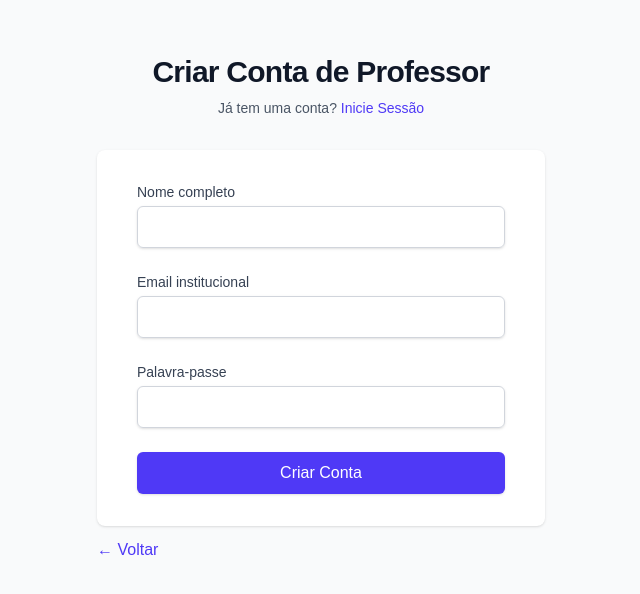
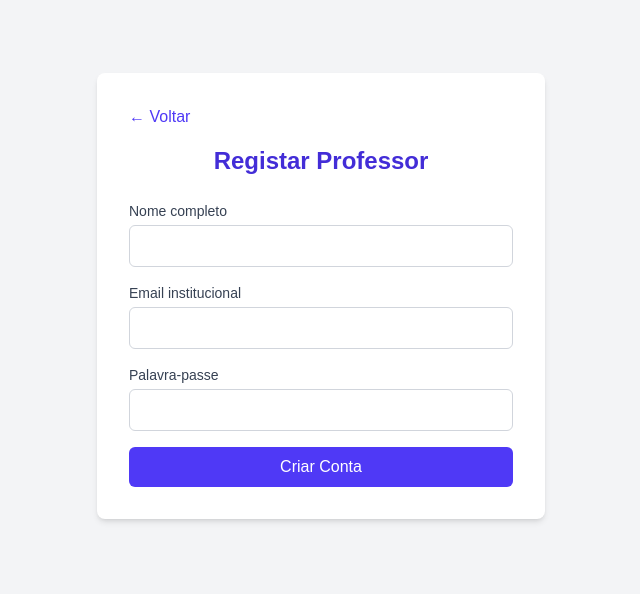
Before and after one commit to rjoreis/classbridge, a Next.js app: page /signup in a window 1280 px wide. Shown: the part 104-698 px from the top of the page, without its empty margins (319-959 px from the left). Built offline with nearby package versions, Linux system fonts and the light colour scheme.

Commit message:
Development of signup page and supabase api

```diff
--- /dev/null
+++ b/app/api/teacher-signup/route.ts
@@ -0,0 +1,41 @@
+import { NextResponse } from 'next/server';
+import { createClient } from '@supabase/supabase-js';
+
+const supabaseAdmin = createClient(
+  process.env.NEXT_PUBLIC_SUPABASE_URL!,
+  process.env.SUPABASE_SERVICE_ROLE_KEY!
+);
+
+export async function POST(req: Request) {
+  const { email, password, fullName } = await req.json();
+
+  const domain = email.split('@')[1];
+
+  // Check if the domain is in the allowed list
+  const { data: allowed, error } = await supabaseAdmin
+    .from('allowed_domains')
+    .select('domain')
+    .eq('domain', domain)
+    .single();
+
+  if (error || !allowed) {
+    return NextResponse.json({ error: 'Domínio não permitido.' }, { status: 403 });
+  }
+
+  // Create the user using the Admin API
+  const { data: user, error: createError } = await supabaseAdmin.auth.admin.createUser({
+    email,
+    password,
+    email_confirm: true,
+    user_metadata: {
+      fullName,
+      role: 'teacher'
+    }
+  });
+
+  if (createError) {
+    return NextResponse.json({ error: createError.message }, { status: 500 });
+  }
+
+  return NextResponse.json({ message: 'User created', user });
+}
--- /dev/null
+++ b/app/lib/supabaseClient.ts
@@ -0,0 +1,7 @@
+// lib/supabaseClient.ts
+import { createClient } from '@supabase/supabase-js';
+
+const supabaseUrl = 'https://ghhuiockncyggmpxckxb.supabase.co';
+const supabaseKey = 'eyJhbGciOiJIUzI1NiIsInR5cCI6IkpXVCJ9.eyJpc3MiOiJzdXBhYmFzZSIsInJlZiI6ImdoaHVpb2NrbmN5Z2dtcHhja3hiIiwicm9sZSI6ImFub24iLCJpYXQiOjE3NDY0NjYwNDUsImV4cCI6MjA2MjA0MjA0NX0._Vrfv83erzgmvwtYdzBblUXssNJVhloQVI9eDppv15Q';
+
+export const supabase = createClient(supabaseUrl, supabaseKey);
--- a/app/signup/page.tsx
+++ b/app/signup/page.tsx
@@ -1,103 +1,106 @@
-// app/signup/page.tsx
-'use client';
+"use client";
 
-import Link from 'next/link';
-import React from 'react';
+import { useState } from "react";
+import Link from "next/link";
+import { signupTeacher } from "@/utils/signupTeacher";
 
 export default function SignupPage() {
+  const [fullName, setFullName] = useState("");
+  const [email, setEmail] = useState("");
+  const [password, setPassword] = useState("");
+  const [message, setMessage] = useState("");
+  const [error, setError] = useState("");
+  const [loading, setLoading] = useState(false);
+
+  const handleSubmit = async (e: React.FormEvent) => {
+    e.preventDefault();
+    setMessage("");
+    setError("");
+    setLoading(true);
+
+    try {
+      const res = await signupTeacher({ fullName, email, password });
+      setMessage("Conta criada com sucesso!");
+      setFullName("");
+      setEmail("");
+      setPassword("");
+    } catch (err: any) {
+      setError(err.message || "Erro ao criar conta.");
+    } finally {
+      setLoading(false);
+    }
+  };
+
   return (
-    <div className="min-h-screen bg-gray-50 flex flex-col justify-center px-6 py-12 lg:px-8">
-      <div className="sm:mx-auto sm:w-full sm:max-w-md">
-        <h2 className="mt-6 text-center text-3xl font-bold tracking-tight text-gray-900">
-          Criar Conta de Professor
-        </h2>
-        <p className="mt-2 text-center text-sm text-gray-600">
-          Já tem uma conta?{' '}
-          <Link href="/login" className="font-medium text-indigo-600 hover:text-indigo-500">
-            Inicie Sessão
+    <div className="min-h-screen flex items-center justify-center bg-gray-100 px-4">
+      <div className="bg-white shadow-md rounded-lg p-8 max-w-md w-full">
+        {/* Voltar button */}
+        <div className="mb-4">
+          <Link href="/" className="text-indigo-600 hover:underline">
+            &larr; Voltar
           </Link>
-        </p>
         </div>
 
-      <div className="mt-8 sm:mx-auto sm:w-full sm:max-w-md">
-        <div className="bg-white py-8 px-6 shadow rounded-lg sm:px-10">
-        <form
-          className="space-y-6"
-          onSubmit={(e) => {
-            e.preventDefault();
-            const form = e.currentTarget;
-            const formData = new FormData(form);
-            const name = formData.get('name');
-            const email = formData.get('email');
-            const password = formData.get('password');
+        <h1 className="text-2xl font-semibold mb-6 text-center text-indigo-700">
+          Registar Professor
+        </h1>
 
-            // For now, just log them (remove later)
-            console.log({ name, email, password });
-
-            // You will replace this with your API/database call
-          }}
-        >
+        <form onSubmit={handleSubmit} className="space-y-4">
           <div>
-              <label htmlFor="name" className="block text-sm font-medium text-gray-700">
+            <label htmlFor="fullName" className="block text-sm font-medium text-gray-700">
               Nome completo
             </label>
-              <div className="mt-1">
             <input
-                  id="name"
-                  name="name"
               type="text"
-                  autoComplete="name"
+              id="fullName"
+              className="mt-1 w-full border text-gray-700 border-gray-300 rounded-md p-2 focus:outline-none focus:ring-2 focus:ring-indigo-500"
+              value={fullName}
+              onChange={(e) => setFullName(e.target.value)}
               required
-                  className="w-full border border-gray-300 rounded-md shadow-sm px-3 py-2"
             />
-              </div>
           </div>
 
           <div>
             <label htmlFor="email" className="block text-sm font-medium text-gray-700">
               Email institucional
             </label>
-              <div className="mt-1">
             <input
+              type="email"
               id="email"
-                  name="email"
-                  type="email"
-                  autoComplete="email"
+              className="mt-1 w-full border text-gray-700 border-gray-300 rounded-md p-2 focus:outline-none focus:ring-2 focus:ring-indigo-500"
+              value={email}
+              onChange={(e) => setEmail(e.target.value)}
               required
-                  className="w-full border border-gray-300 rounded-md shadow-sm px-3 py-2"
             />
-              </div>
           </div>
 
           <div>
             <label htmlFor="password" className="block text-sm font-medium text-gray-700">
               Palavra-passe
             </label>
-              <div className="mt-1">
             <input
+              type="password"
               id="password"
-                  name="password"
-                  type="password"
-                  autoComplete="new-password"
+              className="mt-1 w-full border text-gray-700 border-gray-300 rounded-md p-2 focus:outline-none focus:ring-2 focus:ring-indigo-500"
+              value={password}
+              onChange={(e) => setPassword(e.target.value)}
               required
-                  className="w-full border border-gray-300 rounded-md shadow-sm px-3 py-2"
             />
           </div>
-            </div>
 
-            <div>
           <button
             type="submit"
-                className="w-full flex justify-center py-2 px-4 border border-transparent rounded-md shadow-sm text-white bg-indigo-600 hover:bg-indigo-700"
+            disabled={loading}
+            className={`w-full p-2 rounded-md transition text-white ${
+              loading ? "bg-indigo-300 cursor-not-allowed" : "bg-indigo-600 hover:bg-indigo-700"
+            }`}
           >
-                Criar Conta
+            {loading ? "A criar conta..." : "Criar Conta"}
           </button>
-            </div>
         </form>
-        </div>
-        <div className="mt-3">
-            <Link href="/" className="text-indigo-600 hover:underline">&larr; Voltar</Link>
-        </div>
+
+        {message && <p className="text-green-600 mt-4 text-center">{message}</p>}
+        {error && <p className="text-red-600 mt-4 text-center">{error}</p>}
       </div>
     </div>
   );
--- a/package.json
+++ b/package.json
@@ -9,6 +9,7 @@
     "lint": "next lint"
   },
   "dependencies": {
+    "@supabase/supabase-js": "^2.49.4",
     "next": "15.3.1",
     "react": "^19.0.0",
     "react-dom": "^19.0.0"
--- /dev/null
+++ b/utils/signupTeacher.ts
@@ -0,0 +1,25 @@
+// utils/signupTeacher.ts
+
+export async function signupTeacher({
+    fullName,
+    email,
+    password
+}: {
+    fullName: string;
+    email: string;
+    password: string
+}) {
+    const res = await fetch('/api/teacher-signup', {
+      method: 'POST',
+      headers: {
+        'Content-Type': 'application/json'
+    },
+      body: JSON.stringify({ fullName, email, password })
+    });
+
+    const data = await res.json();
+
+    if (!res.ok) throw new Error(data.error || 'Erro ao criar a conta');
+
+    return data;
+  }
```
Also changed, not shown: 1 other file (tests, documents, lock files or other folders). Lines whose indentation alone changed are shown as unchanged.
